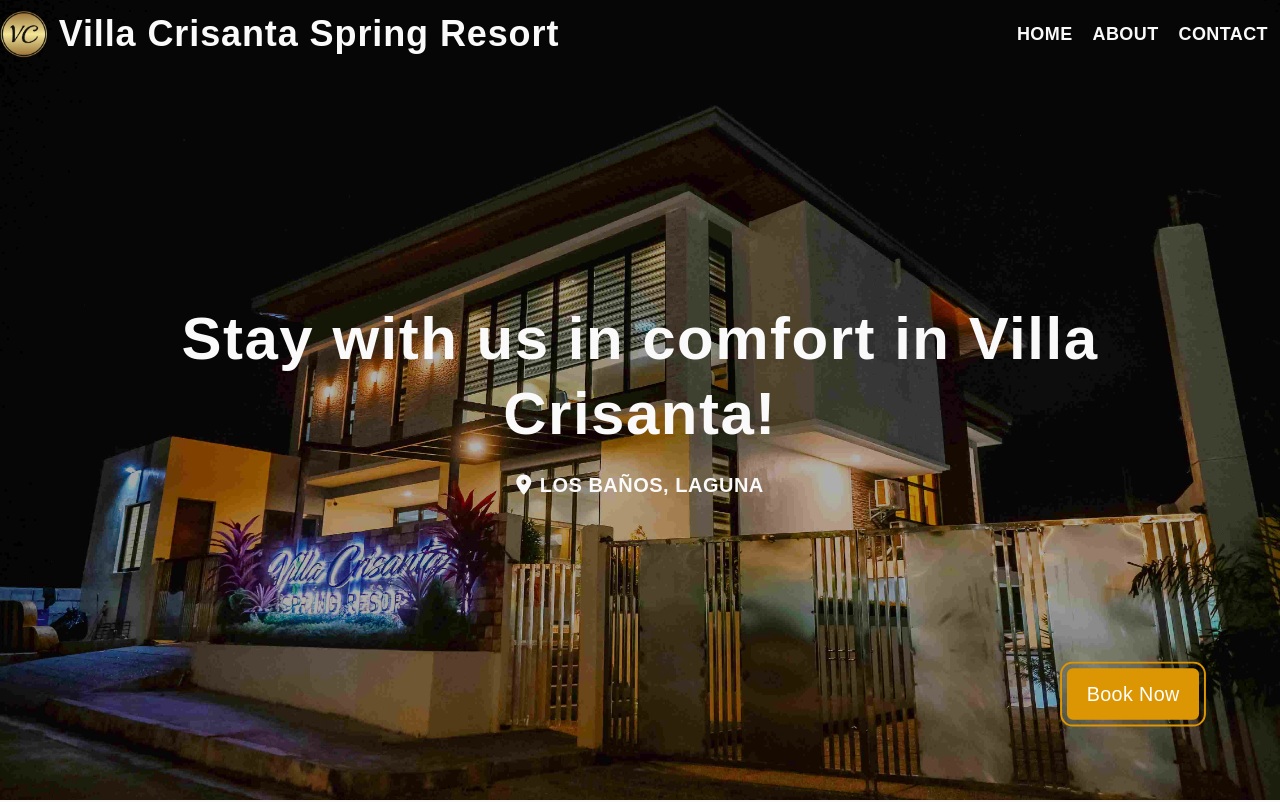
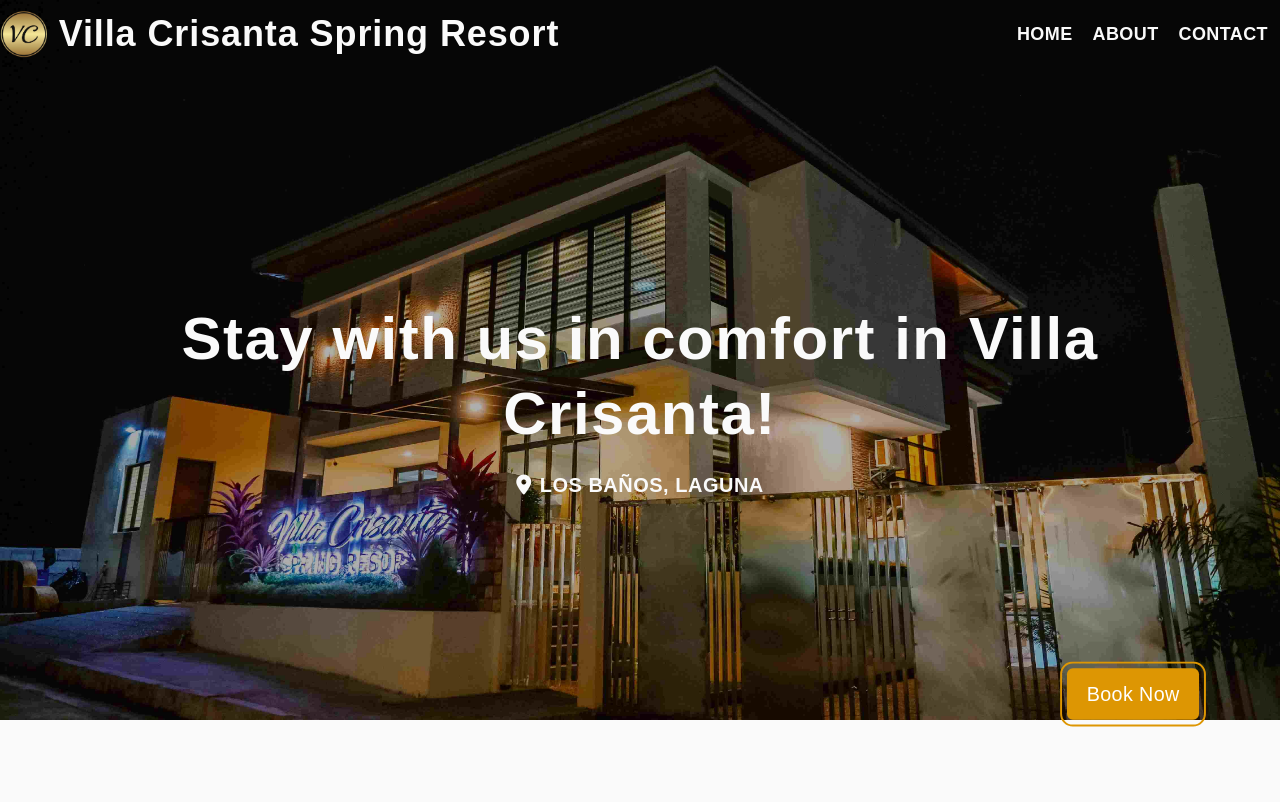
Before and after one commit to Ryanny-y/Villa-Crisanta, a website with bundled scripts: page index.html in a window 1280 px wide. Shown: the top 802 px of the page. Built offline with nearby package versions, Linux system fonts and the light colour scheme; animation ran at ten frames a second; a web font is replaced by a local one.

Commit message:
Fixing the landing

```diff
--- a/styles/landing.css
+++ b/styles/landing.css
@@ -9,7 +9,7 @@
 }
 
 body {
-  min-height: 100svh;
+  /* min-height: 100svh; */
   line-height: 1.5;
   font-family: 'TT Commons', sans-serif;
 }
@@ -131,7 +131,7 @@
   filter: brightness(70%);
   z-index: -10;
   top: 0;
-  height: 100vh;
+  height: 90vh;
   left: 0;
   right: 0;
 }
```
